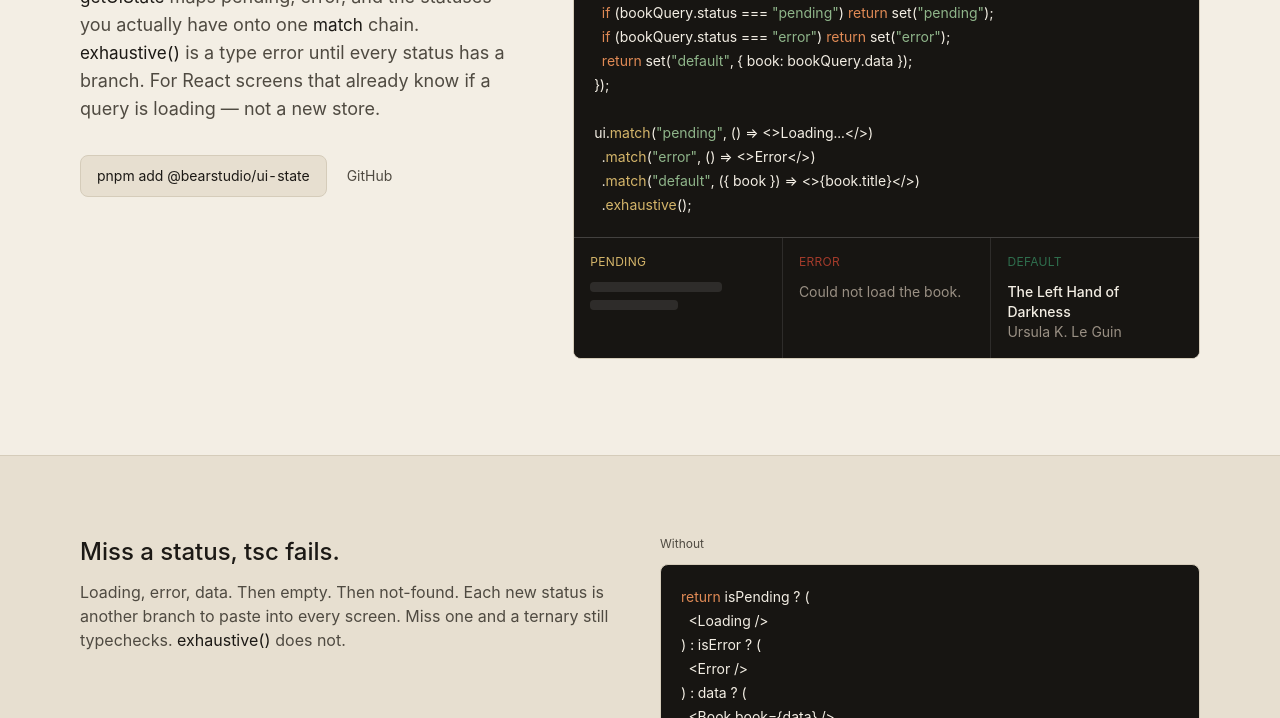
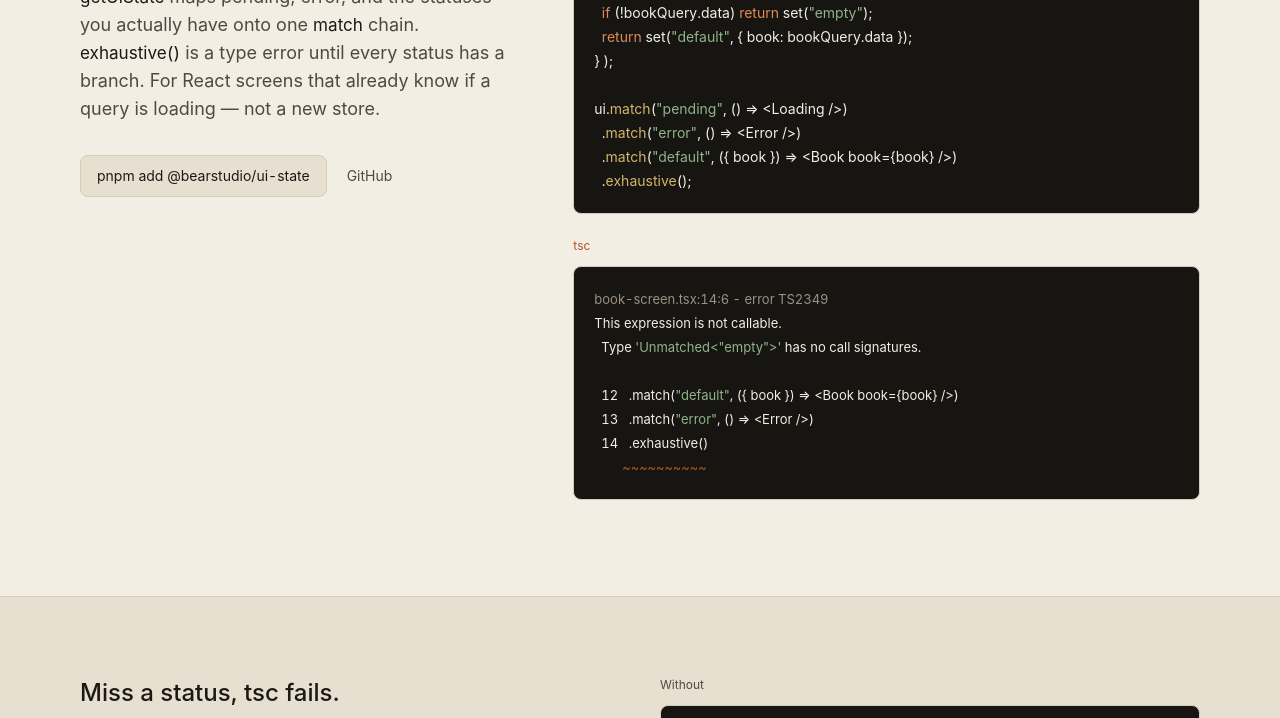
Before and after one commit to BearStudio/ui-state, an Astro site in the folder apps/landing/: page / in a window 1280 px wide. Shown: the part 298-1016 px from the top of the page. Built offline with nearby package versions, Linux system fonts and the light colour scheme; Astro itself is replaced by a stand-in of ours.

Commit message:
feat(landing): with column plus tsc miss

```diff
--- a/apps/landing/src/components/HeroCode.astro
+++ b/apps/landing/src/components/HeroCode.astro
@@ -1,44 +1,43 @@
 ---
-// Static product UI — zero JS. LCP is this card, not a photo.
+// With the helper: match + exhaustive. Miss a status, tsc fails.
 ---
 
+<div class="space-y-6">
   <figure
     class="overflow-hidden rounded-lg border border-line bg-code text-paper"
     aria-label="getUiState match and exhaustive example"
   >
     <figcaption class="border-b border-white/10 px-5 py-3 font-mono text-xs text-code-muted">
-    book-screen.tsx
+      With
     </figcaption>
     <pre
       class="overflow-x-auto p-5 font-mono text-[13px] leading-6 text-paper sm:text-sm"
-  ><code><span class="text-code-kw">import</span> {"{"} getUiState {"}"} <span class="text-code-kw">from</span> <span class="text-code-str">"@bearstudio/ui-state"</span>;
-
-<span class="text-code-kw">const</span> ui = <span class="text-code-fn">getUiState</span>((set) => {"{"}
+    ><code><span class="text-code-kw">const</span> ui = <span class="text-code-fn">getUiState</span>((set) => {"{"}
   <span class="text-code-kw">if</span> (bookQuery.status === <span class="text-code-str">"pending"</span>) <span class="text-code-kw">return</span> set(<span class="text-code-str">"pending"</span>);
   <span class="text-code-kw">if</span> (bookQuery.status === <span class="text-code-str">"error"</span>) <span class="text-code-kw">return</span> set(<span class="text-code-str">"error"</span>);
+  <span class="text-code-kw">if</span> (!bookQuery.data) <span class="text-code-kw">return</span> set(<span class="text-code-str">"empty"</span>);
   <span class="text-code-kw">return</span> set(<span class="text-code-str">"default"</span>, {"{"} book: bookQuery.data {"}"});
-{"}"});
+{"} "});
 
-ui.<span class="text-code-fn">match</span>(<span class="text-code-str">"pending"</span>, () => &lt;&gt;Loading...&lt;/&gt;)
-  .<span class="text-code-fn">match</span>(<span class="text-code-str">"error"</span>, () => &lt;&gt;Error&lt;/&gt;)
-  .<span class="text-code-fn">match</span>(<span class="text-code-str">"default"</span>, (&#123; book &#125;) => &lt;&gt;&#123;book.title&#125;&lt;/&gt;)
+ui.<span class="text-code-fn">match</span>(<span class="text-code-str">"pending"</span>, () => &lt;Loading /&gt;)
+  .<span class="text-code-fn">match</span>(<span class="text-code-str">"error"</span>, () => &lt;Error /&gt;)
+  .<span class="text-code-fn">match</span>(<span class="text-code-str">"default"</span>, (&#123; book &#125;) => &lt;Book book=&#123;book&#125; /&gt;)
   .<span class="text-code-fn">exhaustive</span>();</code></pre>
-  <ul class="grid gap-px border-t border-white/10 bg-white/10 sm:grid-cols-3">
-    <li class="bg-code p-4">
-      <p class="font-mono text-xs tracking-wide text-code-fn uppercase">
-        pending
-      </p>
-      <div class="mt-3 h-2.5 w-3/4 rounded bg-white/10"></div>
-      <div class="mt-2 h-2.5 w-1/2 rounded bg-white/10"></div>
-    </li>
-    <li class="bg-code p-4">
-      <p class="font-mono text-xs tracking-wide text-err uppercase">error</p>
-      <p class="mt-3 text-sm text-code-muted">Could not load the book.</p>
-    </li>
-    <li class="bg-code p-4">
-      <p class="font-mono text-xs tracking-wide text-ok uppercase">default</p>
-      <p class="mt-3 text-sm font-medium">The Left Hand of Darkness</p>
-      <p class="text-sm text-code-muted">Ursula K. Le Guin</p>
-    </li>
-  </ul>
   </figure>
+
+  <figure>
+    <figcaption class="mb-3 font-mono text-xs text-accent">
+      tsc
+    </figcaption>
+    <pre
+      class="overflow-x-auto rounded-lg border border-line bg-code p-5 font-mono text-[13px] leading-6 text-paper"
+    ><code><span class="text-code-muted">book-screen.tsx:14:6 - error TS2349</span>
+This expression is not callable.
+  Type <span class="text-code-str">'Unmatched&lt;"empty"&gt;'</span> has no call signatures.
+
+  12   .match(<span class="text-code-str">"default"</span>, (&#123; book &#125;) =&gt; &lt;Book book=&#123;book&#125; /&gt;)
+  13   .match(<span class="text-code-str">"error"</span>, () =&gt; &lt;Error /&gt;)
+  14   .exhaustive()
+        <span class="text-accent">~~~~~~~~~~</span></code></pre>
+  </figure>
+</div>
```
Lines whose indentation alone changed are shown as unchanged.
